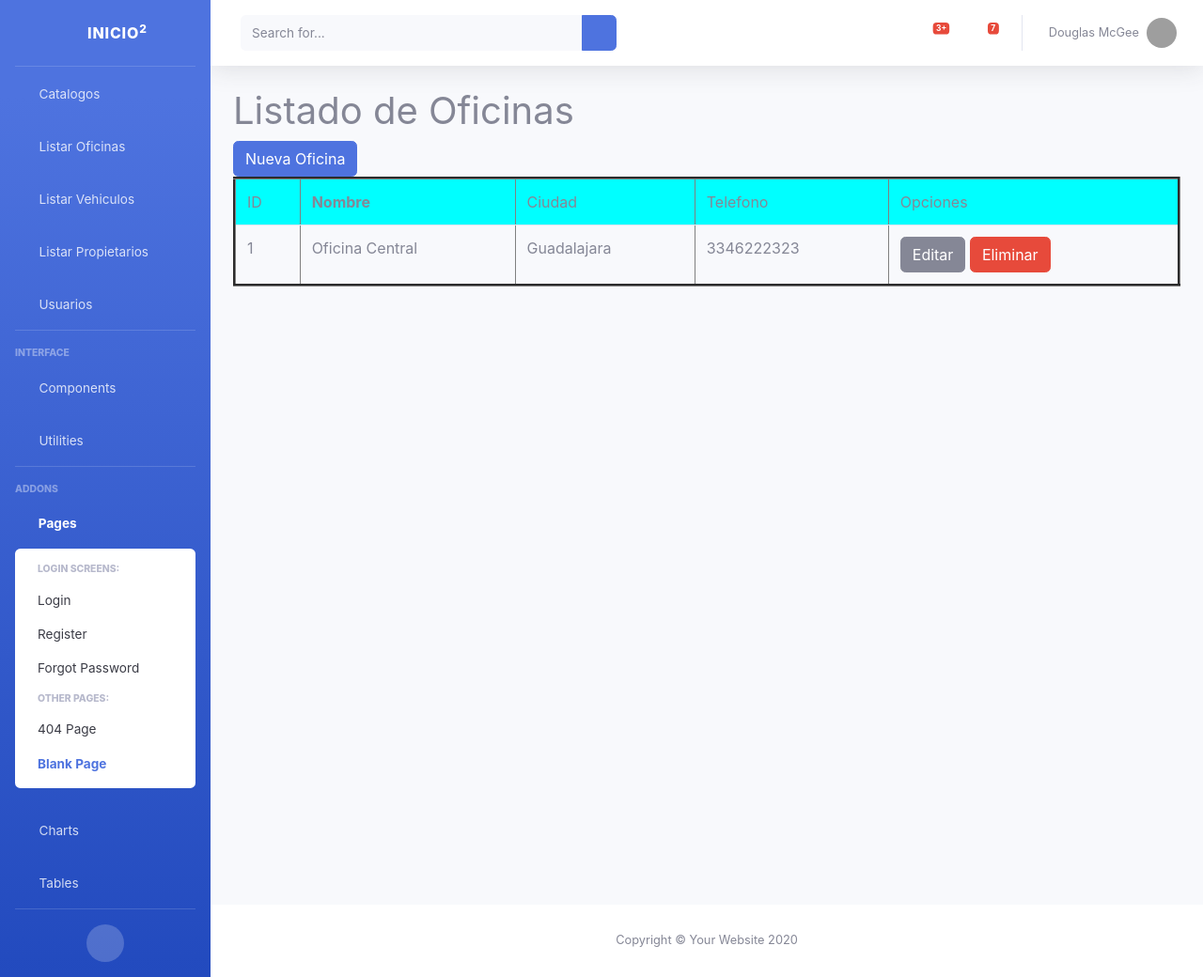
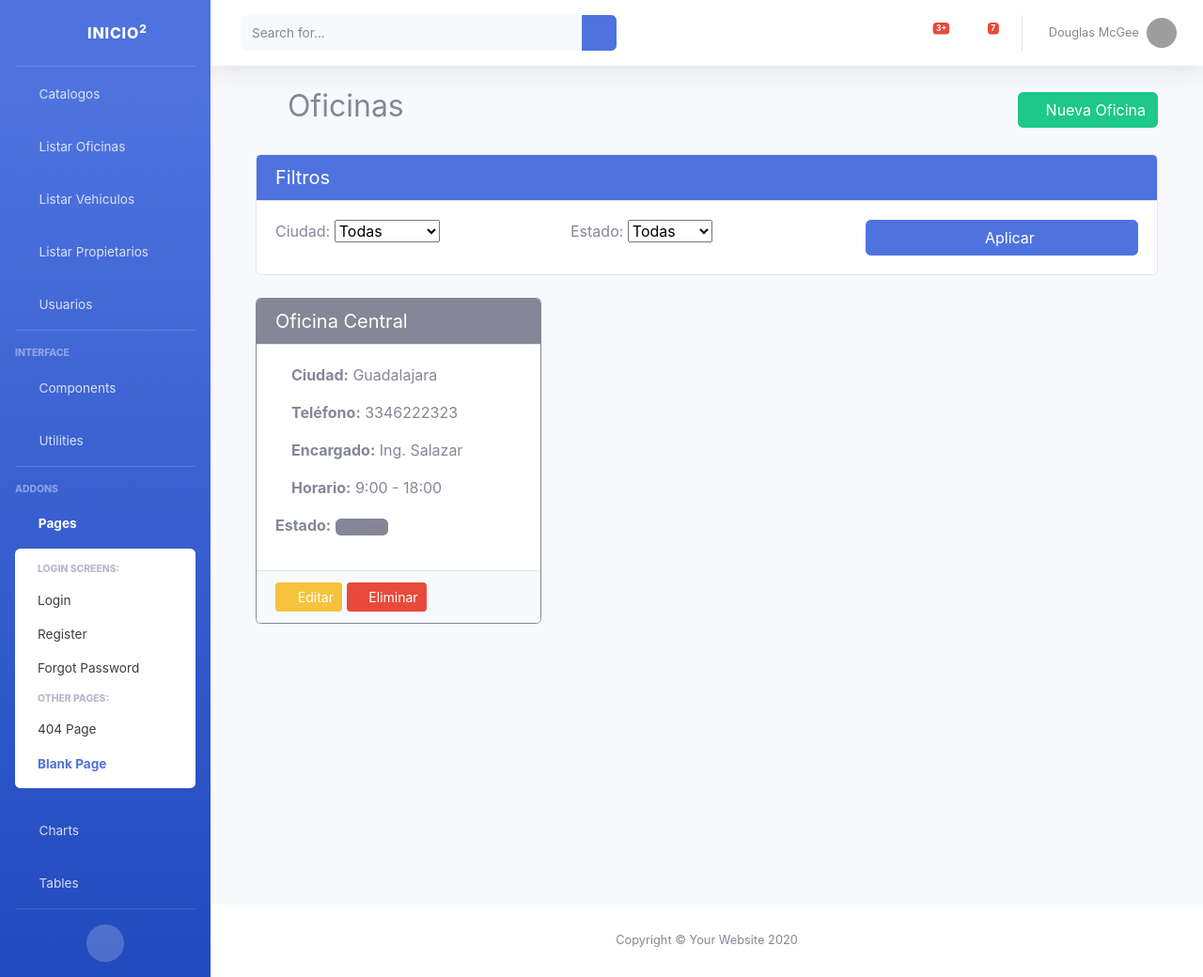
Before and after one commit to AlinCervantes/PROYSGI, a Django app: page /catalogos/oficinas/listar in a window 1280 px wide. Shown: the whole page at 94% size. Run offline with Django 3.2, Linux system fonts and the light colour scheme; data comes from the database, SQL or seed files in the repository; some libraries are stand-ins or nearby versions; some web fonts are replaced; grey boxes are pictures that could not be loaded.

Commit message:
COMPLETADO: Vistas actualizadas con filtros y templates profesionales para todas las secciones

```diff
--- a/catalogos/templates/oficinas_listar.html
+++ b/catalogos/templates/oficinas_listar.html
@@ -1,33 +1,91 @@
 {% extends 'base.html' %}
 
-{% block titulo %}Listado de Oficinas{% endblock %}
+{% block titulo %}Oficinas Registradas{% endblock %}
 
 {% block contenido %}
-    <h1>Listado de Oficinas</h1>
-    <a href={% url 'oficinasCrear' %} class="btn btn-primary">Nueva Oficina</a>
-    <table class="table" border="3">
-      <thead style="background-color: cyan;">
-        <tr>
-          <td>ID</td>
-          <td><b>Nombre</b></td>
-          <td>Ciudad</td>
-          <td>Telefono</td>
-          <td>Opciones</td>
-        </tr>
-      </thead>
-      <tbody>
-        {% for item in oficinas %}
-        <tr>
-          <td>{{item.id}}</td>
-          <td>{{item.nombre}}</td>
-          <td>{{item.ciudad}}</td>
-          <td>{{item.telefono}}</td>
-          <td>
-            <a class="btn btn-secondary" href="{% url 'oficinasEditar' item.id %}">Editar</a>
-            <a class="btn btn-danger" href="{% url 'oficinasEliminar' item.id %}" role="button">Eliminar</a>
-          </td>
-        </tr>
+<div class="container mt-4">
+    <div class="d-flex justify-content-between align-items-center mb-4">
+        <h2><i class="fas fa-building"></i> Oficinas</h2>
+        <a href="{% url 'oficinasCrear' %}" class="btn btn-success">
+            <i class="fas fa-plus-circle"></i> Nueva Oficina
+        </a>
+    </div>
+
+    <!-- FILTROS PARA OFICINAS -->
+    <div class="card mb-4">
+        <div class="card-header bg-primary text-white">
+            <h5 class="mb-0">Filtros</h5>
+        </div>
+        <div class="card-body">
+            <form method="get" class="row g-3">
+                <div class="col-md-4">
+                    <label>Ciudad:</label>
+                    <select name="ciudad" class="form-select">
+                        <option value="">Todas</option>
+                        {% for ciu in ciudades %}
+                        <option value="{{ ciu }}" {% if request.GET.ciudad == ciu %}selected{% endif %}>
+                            {{ ciu }}
+                        </option>
+                        {% endfor %}
+                    </select>
+                </div>
+                <div class="col-md-4">
+                    <label>Estado:</label>
+                    <select name="activa" class="form-select">
+                        <option value="">Todas</option>
+                        <option value="true" {% if request.GET.activa == 'true' %}selected{% endif %}>Activas</option>
+                        <option value="false" {% if request.GET.activa == 'false' %}selected{% endif %}>Inactivas</option>
+                    </select>
+                </div>
+                <div class="col-md-4 d-flex align-items-end">
+                    <button type="submit" class="btn btn-primary w-100">
+                        <i class="fas fa-filter"></i> Aplicar
+                    </button>
+                </div>
+            </form>
+        </div>
+    </div>
+
+    <!-- CARDS EN LUGAR DE TABLA (diseño alternativo) -->
+    <div class="row">
+        {% for of in oficinas %}
+        <div class="col-md-4 mb-4">
+            <div class="card h-100 {% if of.activa %}border-success{% else %}border-secondary{% endif %}">
+                <div class="card-header {% if of.activa %}bg-success text-white{% else %}bg-secondary text-white{% endif %}">
+                    <h5 class="mb-0">{{ of.nombre }}</h5>
+                </div>
+                <div class="card-body">
+                    <p><i class="fas fa-city"></i> <strong>Ciudad:</strong> {{ of.ciudad }}</p>
+                    <p><i class="fas fa-phone"></i> <strong>Teléfono:</strong> {{ of.telefono }}</p>
+                    <p><i class="fas fa-user-tie"></i> <strong>Encargado:</strong> {{ of.encargado|default:"No asignado" }}</p>
+                    <p><i class="fas fa-clock"></i> <strong>Horario:</strong> {{ of.horario }}</p>
+                    <p>
+                        <strong>Estado:</strong>
+                        {% if of.activa %}
+                        <span class="badge bg-success">Activa</span>
+                        {% else %}
+                        <span class="badge bg-secondary">Inactiva</span>
+                        {% endif %}
+                    </p>
+                </div>
+                <div class="card-footer">
+                    <a href="{% url 'oficinasEditar' of.id %}" class="btn btn-sm btn-warning">
+                        <i class="fas fa-edit"></i> Editar
+                    </a>
+                    <a href="{% url 'oficinasEliminar' of.pk %}" class="btn btn-sm btn-danger float-end">
+                        <i class="fas fa-trash"></i> Eliminar
+                    </a>
+                </div>
+            </div>
+        </div>
+        {% empty %}
+        <div class="col-12">
+            <div class="alert alert-info text-center">
+                <i class="fas fa-building fa-3x mb-3"></i>
+                <h4>No hay oficinas registradas</h4>
+            </div>
+        </div>
         {% endfor %}
-      </tbody>
-    </table>
+    </div>
+</div>
 {% endblock %}
```
Also changed, not shown: catalogos/templates/propietarios_list.html (+73 -25 lines).
